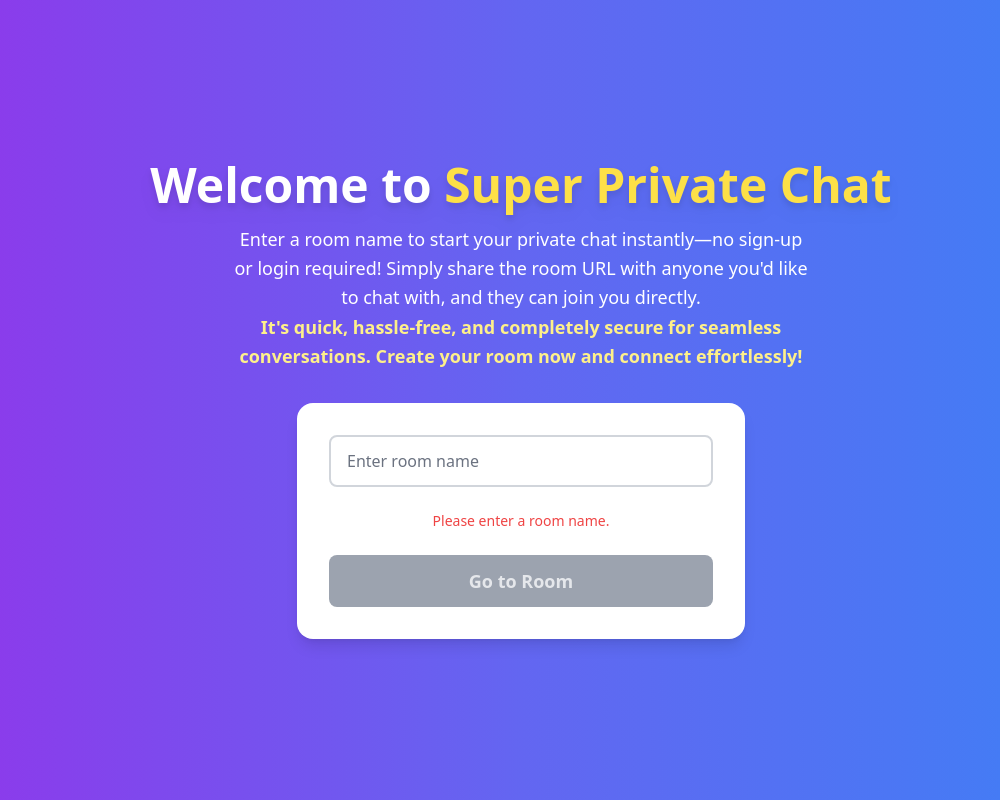
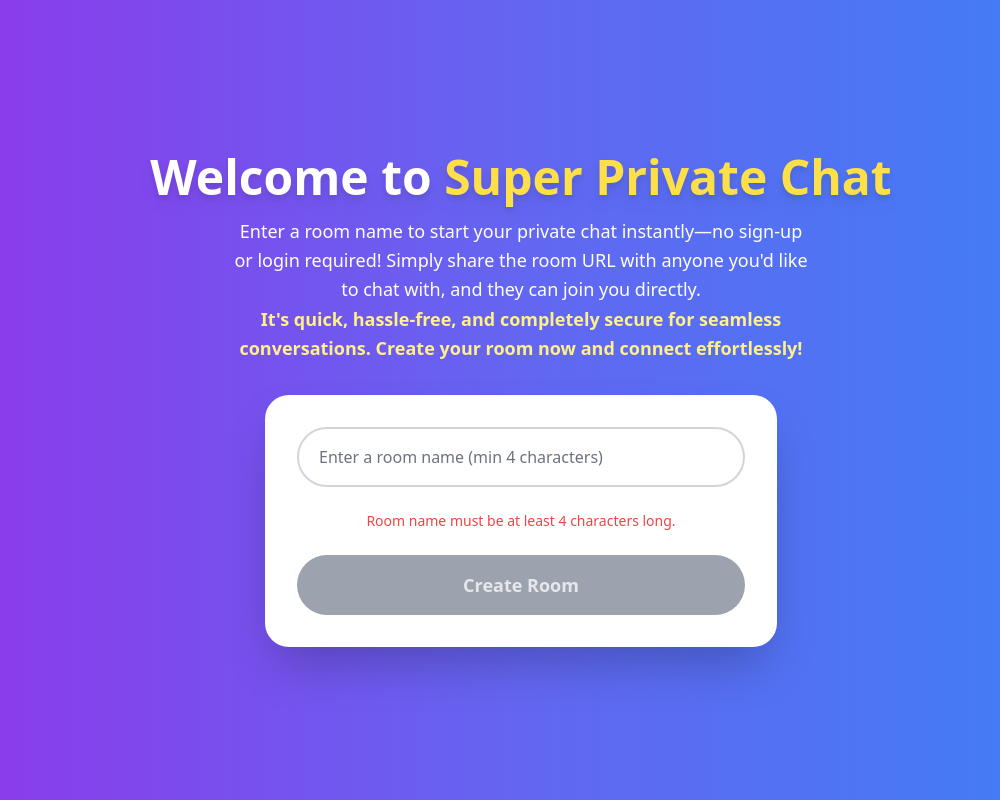
Before and after one commit to mankarshubham81/super-chat, a Next.js app: page / in a window 1280 px wide. Shown: the whole page, without its empty margins (119-1119 px from the left). Built offline with nearby package versions, Linux system fonts and the light colour scheme.

Commit message:
refined UI

```diff
--- a/src/app/page.tsx
+++ b/src/app/page.tsx
@@ -11,7 +11,12 @@ export default function HomePage() {
   const handleRoomNameChange = (e: React.ChangeEvent<HTMLInputElement>) => {
     const newRoomName = e.target.value;
     setRoomName(newRoomName);
-    setIsRoomNameValid(newRoomName.trim() !== "");
+    setIsRoomNameValid(newRoomName.trim().length > 3);
+  };
+
+  const clearRoomName = () => {
+    setRoomName("");
+    setIsRoomNameValid(false);
   };
 
   return (
@@ -22,40 +27,51 @@ export default function HomePage() {
           Welcome to <span className="text-yellow-300">Super Private Chat</span>
         </h1>
         <p className="text-lg font-medium max-w-xl mx-auto leading-relaxed">
-        Enter a room name to start your private chat instantly—no sign-up or login required! Simply share the room URL with anyone you'd like to chat with, and they can join you directly.
+          Enter a room name to start your private chat instantly—no sign-up or login required! Simply share the room URL with anyone you&apos;d like to chat with, and they can join you directly.
           <br />
           <span className="font-bold text-yellow-200">
-          It's quick, hassle-free, and completely secure for seamless conversations. Create your room now and connect effortlessly!
+            It&apos;s quick, hassle-free, and completely secure for seamless conversations. Create your room now and connect effortlessly!
           </span>
         </p>
       </div>
 
       {/* Room Input Section */}
-      <div className="flex flex-col space-y-6 items-center w-full max-w-md bg-white rounded-2xl shadow-lg p-8">
+      <div className="flex flex-col items-center w-full max-w-lg bg-white rounded-3xl shadow-2xl p-8 space-y-6">
+        <div className="relative w-full">
           <input
             type="text"
             id="room-name-input"
-          placeholder="Enter room name"
+            placeholder="Enter a room name (min 4 characters)"
             value={roomName}
             onChange={handleRoomNameChange}
-          className="w-full border-2 border-gray-300 rounded-lg px-4 py-3 text-gray-800 placeholder-gray-500 focus:outline-none focus:ring-4 focus:ring-purple-500"
+            className="w-full border-2 border-gray-300 rounded-full px-5 py-4 text-gray-800 placeholder-gray-500 focus:outline-none focus:ring-4 focus:ring-purple-500 focus:border-purple-500 transition-all"
             aria-required="true"
             aria-describedby="room-name-error"
           />
-        {roomName.trim() === "" && (
+          {roomName && (
+            <button
+              onClick={clearRoomName}
+              className="absolute right-5 top-4 font-extrabold text-gray-500 hover:text-red-500 transition"
+              aria-label="Clear input"
+            >
+              ✕
+            </button>
+          )}
+        </div>
+        {roomName.trim().length <= 3 && (
           <div id="room-name-error" className="text-red-500 text-sm">
-            Please enter a room name.
+            Room name must be at least 4 characters long.
           </div>
         )}
         <Link
           href={`/${roomName}`}
-          className={`w-full text-center py-3 rounded-lg font-semibold text-lg transition-transform ${
+          className={`w-full text-center py-4 rounded-full text-lg font-semibold transition-transform ${
             isRoomNameValid
-              ? "bg-purple-600 text-white hover:bg-purple-700 focus:outline-none focus:ring-4 focus:ring-purple-500 transform hover:scale-105"
+              ? "bg-gradient-to-r from-purple-600 to-blue-500 text-white hover:scale-105 focus:outline-none focus:ring-4 focus:ring-purple-500 shadow-lg"
               : "bg-gray-400 text-gray-200 cursor-not-allowed"
           }`}
         >
-          Go to Room
+          Create Room
         </Link>
       </div>
     </div>
```
Lines whose indentation alone changed are shown as unchanged.
